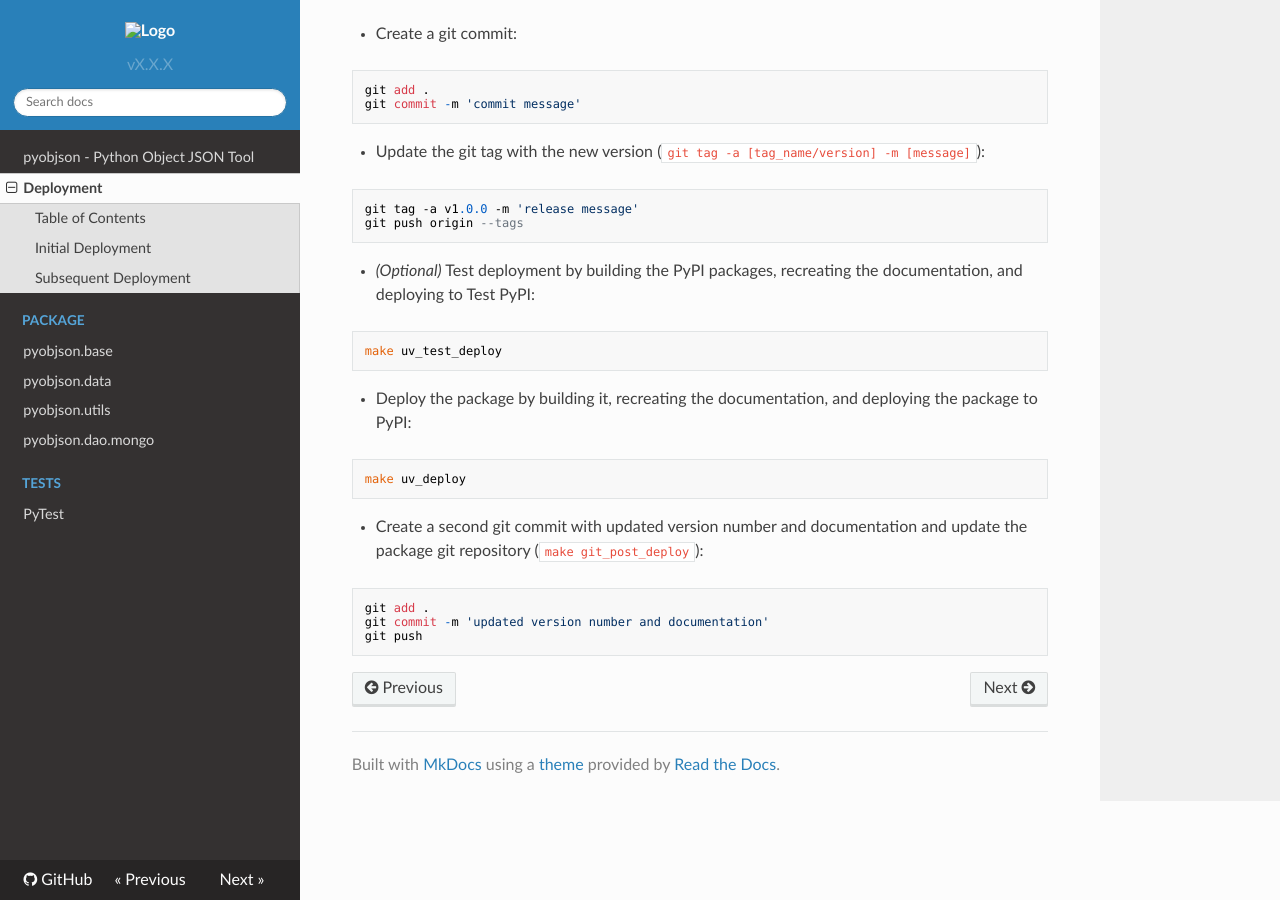
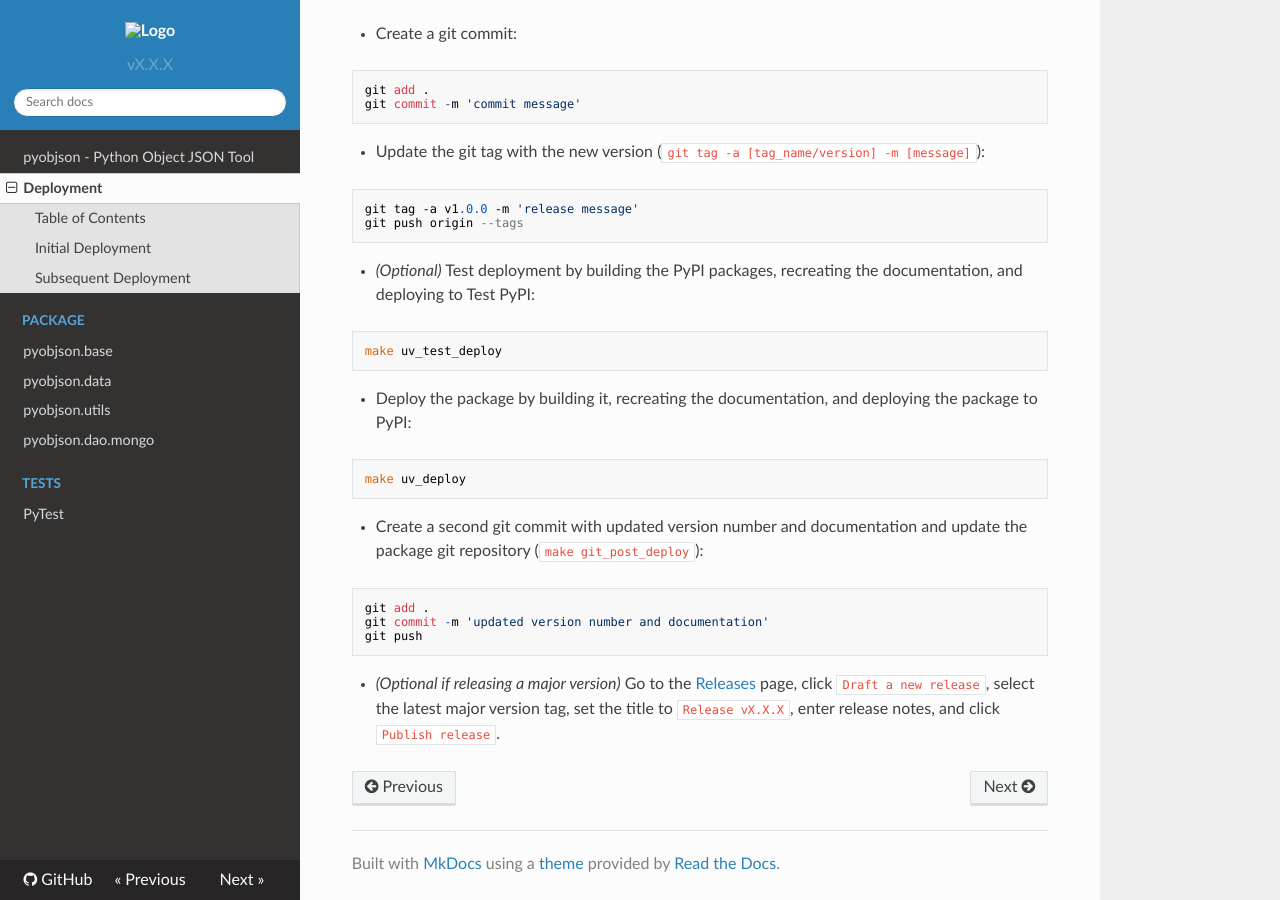
Before and after one commit to wrencode/pyobjson, an MkDocs documentation site: the page built from docs-mkdocs/deployment.md, in a window 1280 px wide and 900 px high, scrolled down 2534 px. Built offline with MkDocs 1.6.1, drawn with Linux system fonts in a browser that asks for light colours; nearby versions of some CDN libraries.

Commit message:
updated version number and documentation

````diff
--- a/DEPLOYMENT.md
+++ b/DEPLOYMENT.md
@@ -141,3 +141,5 @@ git add .
 git commit -m 'updated version number and documentation'
 git push
 ```
+
+* *(Optional if releasing a major version)* Go to the [Releases](https://github.com/wrencode/pyobjson/releases) page, click `Draft a new release`, select the latest major version tag, set the title to `Release vX.X.X`, enter release notes, and click `Publish release`.
````
